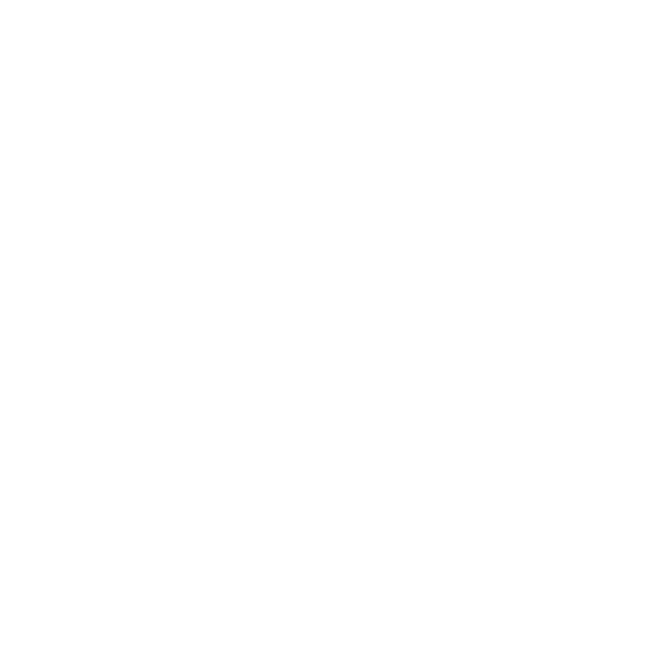
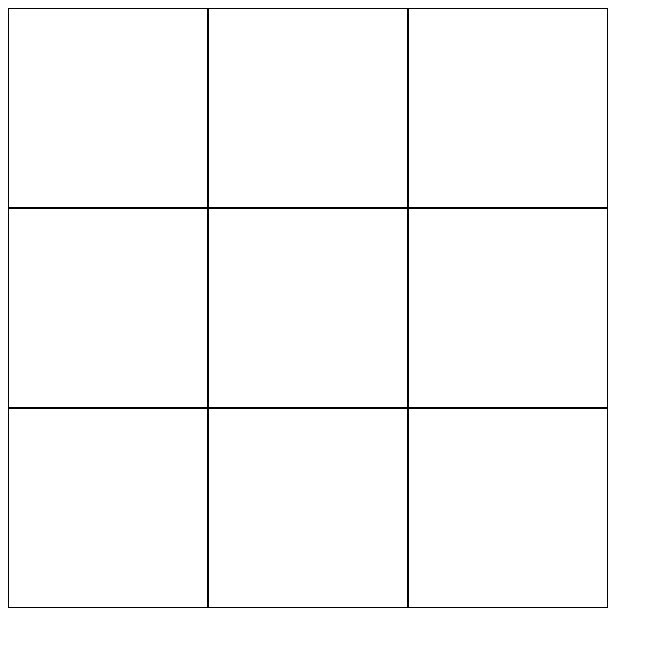
Before and after one commit to Signatune/tic-tac-toe, a plain HTML site: page index.html in a window 1280 px wide. Shown: the whole page, without its empty margins (0-663 px from the left). Drawn offline with Linux system fonts and the light colour scheme.

Commit message:
add minimum viable game functionality

```diff
--- a/index.html
+++ b/index.html
@@ -7,5 +7,8 @@
     <script src="script.js" defer></script>
     <title>Tic-Tac-Toe</title>
   </head>
-  <body></body>
+  <body>
+    <div class="player"></div>
+    <div class="board"></div>
+  </body>
 </html>
--- a/script.js
+++ b/script.js
@@ -0,0 +1,84 @@
+const gameBoard = (rows, columns) => {
+  const board = new Array(rows);
+
+  for (let x = 0; x < columns; x++) {
+    board[x] = new Array(columns);
+  }
+
+  function markBoard(player, x, y) {
+    board[x][y] = player;
+  }
+
+  const getBoard = () => board;
+
+  return { markBoard, getBoard };
+};
+
+const gameController = (() => {
+  let currentPlayer = "X";
+  let rows = 3;
+  let columns = 3;
+  let board = gameBoard(rows, columns);
+
+  const initializeGame = () => {
+    board = gameBoard(rows, columns);
+    displayController.renderGame(board.getBoard(), currentPlayer);
+  };
+
+  const checkWinner = (player) => {};
+
+  const checkDraw = () => {};
+
+  const takeTurn = (x, y) => {
+    if (!gameBoard) {
+      initializeGame();
+    }
+    board.markBoard(currentPlayer, x, y);
+    checkDraw();
+    checkWinner();
+    togglePlayer();
+    displayController.renderGame(board.getBoard(), currentPlayer);
+  };
+
+  const togglePlayer = () => {
+    currentPlayer = currentPlayer == "X" ? "O" : "X";
+  };
+
+  return { takeTurn, initializeGame };
+})();
+
+const displayController = (() => {
+  const boardElement = document.querySelector(".board");
+  const playerElement = document.querySelector(".player")[0];
+
+  const renderGame = (board, player) => {
+    let cells = [];
+    let rows = board.length;
+    let columns = board[0].length;
+    for (let x = 0; x < columns; x++) {
+      for (let y = 0; y < rows; y++) {
+        let mark = board[x][y];
+        const cell = createCell(mark, x, y);
+        cells.push(cell);
+      }
+    }
+
+    boardElement.replaceChildren(...cells);
+  };
+
+  const createCell = (mark, x, y) => {
+    cell = document.createElement("div");
+    cell.classList.add("cell");
+    cell.textContent = mark;
+
+    cell.addEventListener("click", () => {
+      gameController.takeTurn(x, y);
+    });
+
+    return cell;
+  };
+
+  return { renderGame };
+})();
+
+gameController.initializeGame();
--- a/styles.css
+++ b/styles.css
@@ -0,0 +1,12 @@
+.board {
+  display: grid;
+  grid-template-rows: repeat(3, 200px);
+  grid-template-columns: repeat(3, 200px);
+}
+
+.cell {
+  border: 1px solid black;
+  font-size: 3rem;
+  display: grid;
+  place-items: center;
+}
```
